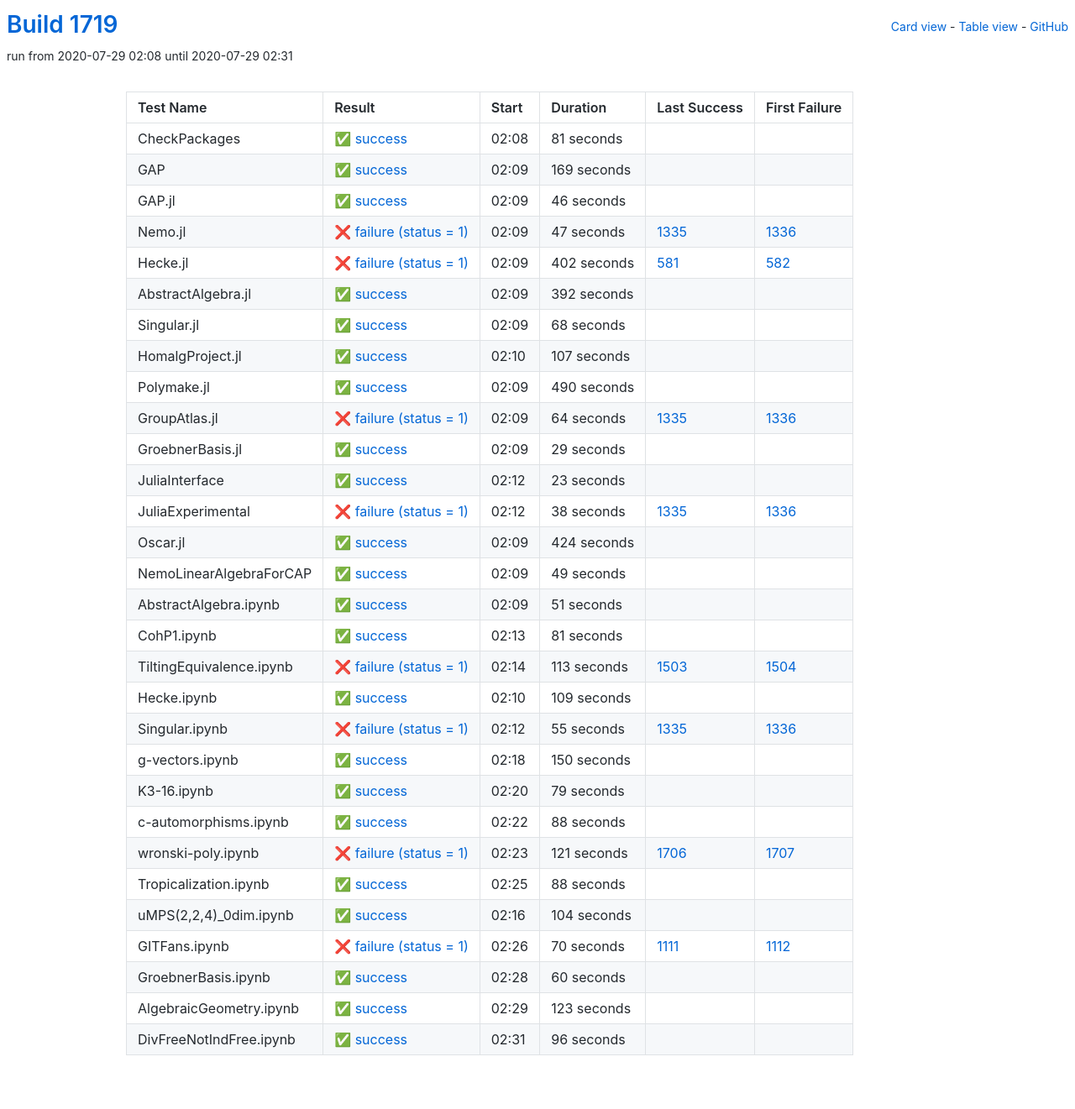
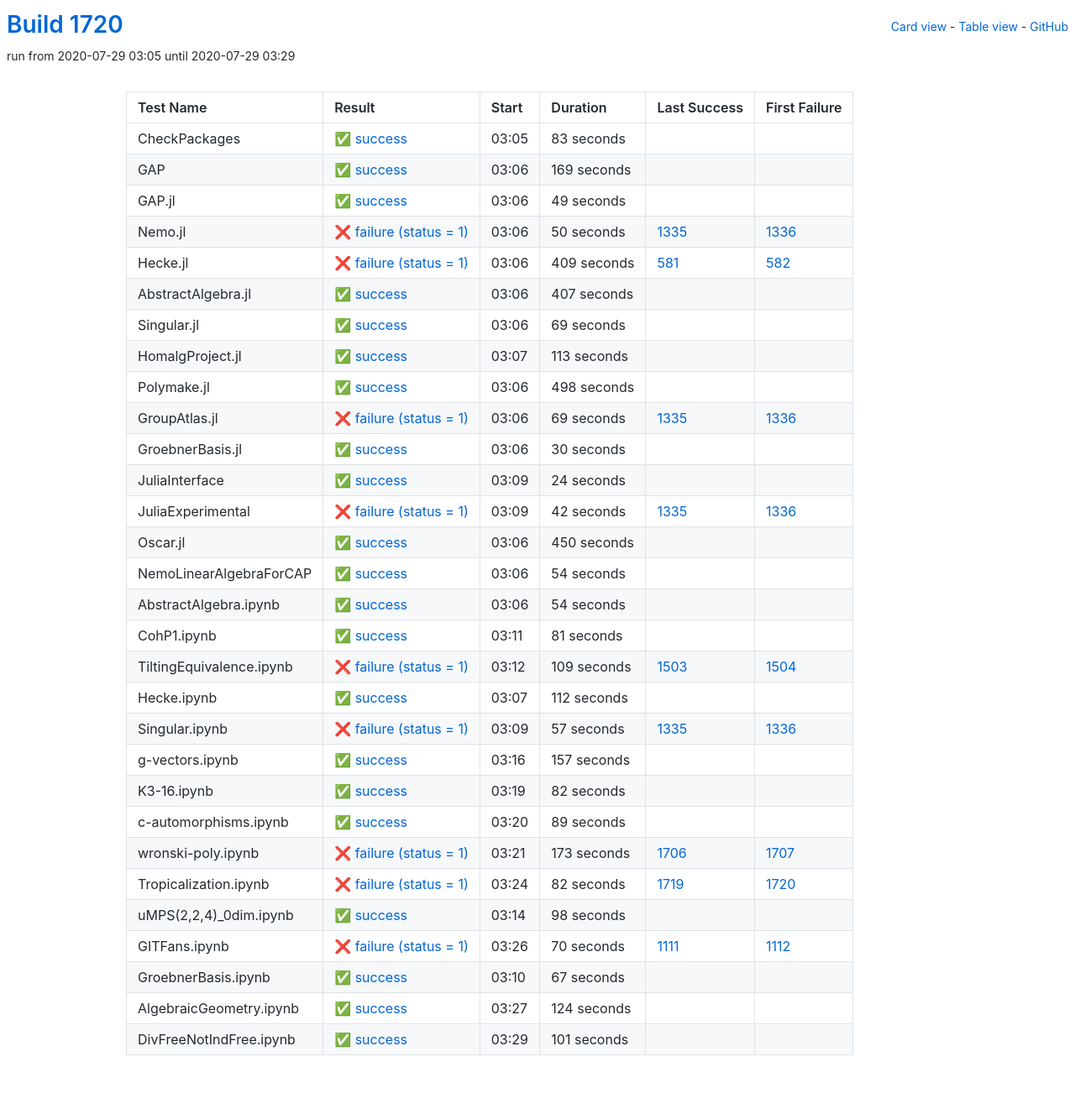
Before and after one commit to oscar-system/oscar-ci-status-1.4, a Jekyll site: the page built from table.html, in a window 1280 px wide. Shown: the whole page at 84% size. Built offline with Jekyll 4.4.1, drawn with Linux system fonts in a browser that asks for light colours.

Commit message:
Build #1720

```diff
--- a/_data/ci.yml
+++ b/_data/ci.yml
@@ -1,6 +1,6 @@
 ---
-build: 1719
-build_url: https://oscarci.mathematik.uni-kl.de/job/oscar-julia-1.4/1719/
+build: 1720
+build_url: https://oscarci.mathematik.uni-kl.de/job/oscar-julia-1.4/1720/
 job: oscar-julia-1.4
 organization: oscar-system
 repo: oscar-ci-status-1.4
@@ -8,20 +8,20 @@ repourl: https://github.com/oscar-system/oscar-ci-status-1.4
 tests:
 - name: CheckPackages
   id: checkpackages
-  log: https://oscarci.mathematik.uni-kl.de/job/oscar-julia-1.4/1719/artifact/logs/build-1719/CheckPackages.log
-  start: 2020-07-29 02:08
+  log: https://oscarci.mathematik.uni-kl.de/job/oscar-julia-1.4/1720/artifact/logs/build-1720/CheckPackages.log
+  start: 2020-07-29 03:05
   success: true
   exitcode: 0
   status: success
-  duration: 81
+  duration: 83
   last_success: false
   last_success_url:
   first_failure: false
   first_failure_url:
 - name: GAP
   id: gap
-  log: https://oscarci.mathematik.uni-kl.de/job/oscar-julia-1.4/1719/artifact/logs/build-1719/GAP.log
-  start: 2020-07-29 02:09
+  log: https://oscarci.mathematik.uni-kl.de/job/oscar-julia-1.4/1720/artifact/logs/build-1720/GAP.log
+  start: 2020-07-29 03:06
   success: true
   exitcode: 0
   status: success
@@ -32,152 +32,8 @@ tests:
   first_failure_url:
 - name: GAP.jl
   id: gap-jl
-  log: https://oscarci.mathematik.uni-kl.de/job/oscar-julia-1.4/1719/artifact/logs/build-1719/GAP.jl.log
-  start: 2020-07-29 02:09
-  success: true
-  exitcode: 0
-  status: success
-  duration: 46
-  last_success: false
-  last_success_url:
-  first_failure: false
-  first_failure_url:
-- name: Nemo.jl
-  id: nemo-jl
-  log: https://oscarci.mathematik.uni-kl.de/job/oscar-julia-1.4/1719/artifact/logs/build-1719/Nemo.jl.log
-  start: 2020-07-29 02:09
-  success: false
-  exitcode: 1
-  status: failure
-  duration: 47
-  last_success: 1335
-  last_success_url: https://oscarci.mathematik.uni-kl.de/job/oscar-julia-1.4/1335/
-  first_failure: 1336
-  first_failure_url: https://oscarci.mathematik.uni-kl.de/job/oscar-julia-1.4/1336/
-- name: Hecke.jl
-  id: hecke-jl
-  log: https://oscarci.mathematik.uni-kl.de/job/oscar-julia-1.4/1719/artifact/logs/build-1719/Hecke.jl.log
-  start: 2020-07-29 02:09
-  success: false
-  exitcode: 1
-  status: failure
-  duration: 402
-  last_success: 581
-  last_success_url: https://oscarci.mathematik.uni-kl.de/job/oscar-julia-1.4/581/
-  first_failure: 582
-  first_failure_url: https://oscarci.mathematik.uni-kl.de/job/oscar-julia-1.4/582/
-- name: AbstractAlgebra.jl
-  id: abstractalgebra-jl
-  log: https://oscarci.mathematik.uni-kl.de/job/oscar-julia-1.4/1719/artifact/logs/build-1719/AbstractAlgebra.jl.log
-  start: 2020-07-29 02:09
-  success: true
-  exitcode: 0
-  status: success
-  duration: 392
-  last_success: false
-  last_success_url:
-  first_failure: false
-  first_failure_url:
-- name: Singular.jl
-  id: singular-jl
-  log: https://oscarci.mathematik.uni-kl.de/job/oscar-julia-1.4/1719/artifact/logs/build-1719/Singular.jl.log
-  start: 2020-07-29 02:09
-  success: true
-  exitcode: 0
-  status: success
-  duration: 68
-  last_success: false
-  last_success_url:
-  first_failure: false
-  first_failure_url:
-- name: HomalgProject.jl
-  id: homalgproject-jl
-  log: https://oscarci.mathematik.uni-kl.de/job/oscar-julia-1.4/1719/artifact/logs/build-1719/HomalgProject.jl.log
-  start: 2020-07-29 02:10
-  success: true
-  exitcode: 0
-  status: success
-  duration: 107
-  last_success: false
-  last_success_url:
-  first_failure: false
-  first_failure_url:
-- name: Polymake.jl
-  id: polymake-jl
-  log: https://oscarci.mathematik.uni-kl.de/job/oscar-julia-1.4/1719/artifact/logs/build-1719/Polymake.jl.log
-  start: 2020-07-29 02:09
-  success: true
-  exitcode: 0
-  status: success
-  duration: 490
-  last_success: false
-  last_success_url:
-  first_failure: false
-  first_failure_url:
-- name: GroupAtlas.jl
-  id: groupatlas-jl
-  log: https://oscarci.mathematik.uni-kl.de/job/oscar-julia-1.4/1719/artifact/logs/build-1719/GroupAtlas.jl.log
-  start: 2020-07-29 02:09
-  success: false
-  exitcode: 1
-  status: failure
-  duration: 64
-  last_success: 1335
-  last_success_url: https://oscarci.mathematik.uni-kl.de/job/oscar-julia-1.4/1335/
-  first_failure: 1336
-  first_failure_url: https://oscarci.mathematik.uni-kl.de/job/oscar-julia-1.4/1336/
-- name: GroebnerBasis.jl
-  id: groebnerbasis-jl
-  log: https://oscarci.mathematik.uni-kl.de/job/oscar-julia-1.4/1719/artifact/logs/build-1719/GroebnerBasis.jl.log
-  start: 2020-07-29 02:09
-  success: true
-  exitcode: 0
-  status: success
-  duration: 29
-  last_success: false
-  last_success_url:
-  first_failure: false
-  first_failure_url:
-- name: JuliaInterface
-  id: juliainterface
-  log: https://oscarci.mathematik.uni-kl.de/job/oscar-julia-1.4/1719/artifact/logs/build-1719/JuliaInterface.log
-  start: 2020-07-29 02:12
-  success: true
-  exitcode: 0
-  status: success
-  duration: 23
-  last_success: false
-  last_success_url:
-  first_failure: false
-  first_failure_url:
-- name: JuliaExperimental
-  id: juliaexperimental
-  log: https://oscarci.mathematik.uni-kl.de/job/oscar-julia-1.4/1719/artifact/logs/build-1719/JuliaExperimental.log
-  start: 2020-07-29 02:12
-  success: false
-  exitcode: 1
-  status: failure
-  duration: 38
-  last_success: 1335
-  last_success_url: https://oscarci.mathematik.uni-kl.de/job/oscar-julia-1.4/1335/
-  first_failure: 1336
-  first_failure_url: https://oscarci.mathematik.uni-kl.de/job/oscar-julia-1.4/1336/
-- name: Oscar.jl
-  id: oscar-jl
-  log: https://oscarci.mathematik.uni-kl.de/job/oscar-julia-1.4/1719/artifact/logs/build-1719/Oscar.jl.log
-  start: 2020-07-29 02:09
-  success: true
-  exitcode: 0
-  status: success
-  duration: 424
-  last_success: false
-  last_success_url:
-  first_failure: false
-  first_failure_url:
-- name: NemoLinearAlgebraForCAP
-  id: nemolinearalgebraforcap
-  log: https://oscarci.mathematik.uni-kl.de/job/oscar-julia-1.4/1719/artifact/logs/build-1719/NemoLinearAlgebraForCAP.log
-  start: 2020-07-29 02:09
+  log: https://oscarci.mathematik.uni-kl.de/job/oscar-julia-1.4/1720/artifact/logs/build-1720/GAP.jl.log
+  start: 2020-07-29 03:06
   success: true
   exitcode: 0
   status: success
@@ -186,22 +42,166 @@ tests:
   last_success_url:
   first_failure: false
   first_failure_url:
-- name: AbstractAlgebra.ipynb
-  id: abstractalgebra-ipynb
-  log: https://oscarci.mathematik.uni-kl.de/job/oscar-julia-1.4/1719/artifact/logs/build-1719/AbstractAlgebra.ipynb.log
-  start: 2020-07-29 02:09
+- name: Nemo.jl
+  id: nemo-jl
+  log: https://oscarci.mathematik.uni-kl.de/job/oscar-julia-1.4/1720/artifact/logs/build-1720/Nemo.jl.log
+  start: 2020-07-29 03:06
+  success: false
+  exitcode: 1
+  status: failure
+  duration: 50
+  last_success: 1335
+  last_success_url: https://oscarci.mathematik.uni-kl.de/job/oscar-julia-1.4/1335/
+  first_failure: 1336
+  first_failure_url: https://oscarci.mathematik.uni-kl.de/job/oscar-julia-1.4/1336/
+- name: Hecke.jl
+  id: hecke-jl
+  log: https://oscarci.mathematik.uni-kl.de/job/oscar-julia-1.4/1720/artifact/logs/build-1720/Hecke.jl.log
+  start: 2020-07-29 03:06
+  success: false
+  exitcode: 1
+  status: failure
+  duration: 409
+  last_success: 581
+  last_success_url: https://oscarci.mathematik.uni-kl.de/job/oscar-julia-1.4/581/
+  first_failure: 582
+  first_failure_url: https://oscarci.mathematik.uni-kl.de/job/oscar-julia-1.4/582/
+- name: AbstractAlgebra.jl
+  id: abstractalgebra-jl
+  log: https://oscarci.mathematik.uni-kl.de/job/oscar-julia-1.4/1720/artifact/logs/build-1720/AbstractAlgebra.jl.log
+  start: 2020-07-29 03:06
   success: true
   exitcode: 0
   status: success
-  duration: 51
+  duration: 407
+  last_success: false
+  last_success_url:
+  first_failure: false
+  first_failure_url:
+- name: Singular.jl
+  id: singular-jl
+  log: https://oscarci.mathematik.uni-kl.de/job/oscar-julia-1.4/1720/artifact/logs/build-1720/Singular.jl.log
+  start: 2020-07-29 03:06
+  success: true
+  exitcode: 0
+  status: success
+  duration: 69
+  last_success: false
+  last_success_url:
+  first_failure: false
+  first_failure_url:
+- name: HomalgProject.jl
+  id: homalgproject-jl
+  log: https://oscarci.mathematik.uni-kl.de/job/oscar-julia-1.4/1720/artifact/logs/build-1720/HomalgProject.jl.log
+  start: 2020-07-29 03:07
+  success: true
+  exitcode: 0
+  status: success
+  duration: 113
+  last_success: false
+  last_success_url:
+  first_failure: false
+  first_failure_url:
+- name: Polymake.jl
+  id: polymake-jl
+  log: https://oscarci.mathematik.uni-kl.de/job/oscar-julia-1.4/1720/artifact/logs/build-1720/Polymake.jl.log
+  start: 2020-07-29 03:06
+  success: true
+  exitcode: 0
+  status: success
+  duration: 498
+  last_success: false
+  last_success_url:
+  first_failure: false
+  first_failure_url:
+- name: GroupAtlas.jl
+  id: groupatlas-jl
+  log: https://oscarci.mathematik.uni-kl.de/job/oscar-julia-1.4/1720/artifact/logs/build-1720/GroupAtlas.jl.log
+  start: 2020-07-29 03:06
+  success: false
+  exitcode: 1
+  status: failure
+  duration: 69
+  last_success: 1335
+  last_success_url: https://oscarci.mathematik.uni-kl.de/job/oscar-julia-1.4/1335/
+  first_failure: 1336
+  first_failure_url: https://oscarci.mathematik.uni-kl.de/job/oscar-julia-1.4/1336/
+- name: GroebnerBasis.jl
+  id: groebnerbasis-jl
+  log: https://oscarci.mathematik.uni-kl.de/job/oscar-julia-1.4/1720/artifact/logs/build-1720/GroebnerBasis.jl.log
+  start: 2020-07-29 03:06
+  success: true
+  exitcode: 0
+  status: success
+  duration: 30
+  last_success: false
+  last_success_url:
+  first_failure: false
+  first_failure_url:
+- name: JuliaInterface
+  id: juliainterface
+  log: https://oscarci.mathematik.uni-kl.de/job/oscar-julia-1.4/1720/artifact/logs/build-1720/JuliaInterface.log
+  start: 2020-07-29 03:09
+  success: true
+  exitcode: 0
+  status: success
+  duration: 24
+  last_success: false
+  last_success_url:
+  first_failure: false
+  first_failure_url:
+- name: JuliaExperimental
+  id: juliaexperimental
+  log: https://oscarci.mathematik.uni-kl.de/job/oscar-julia-1.4/1720/artifact/logs/build-1720/JuliaExperimental.log
+  start: 2020-07-29 03:09
+  success: false
+  exitcode: 1
+  status: failure
+  duration: 42
+  last_success: 1335
+  last_success_url: https://oscarci.mathematik.uni-kl.de/job/oscar-julia-1.4/1335/
+  first_failure: 1336
+  first_failure_url: https://oscarci.mathematik.uni-kl.de/job/oscar-julia-1.4/1336/
+- name: Oscar.jl
+  id: oscar-jl
+  log: https://oscarci.mathematik.uni-kl.de/job/oscar-julia-1.4/1720/artifact/logs/build-1720/Oscar.jl.log
+  start: 2020-07-29 03:06
+  success: true
+  exitcode: 0
+  status: success
+  duration: 450
+  last_success: false
+  last_success_url:
+  first_failure: false
+  first_failure_url:
+- name: NemoLinearAlgebraForCAP
+  id: nemolinearalgebraforcap
+  log: https://oscarci.mathematik.uni-kl.de/job/oscar-julia-1.4/1720/artifact/logs/build-1720/NemoLinearAlgebraForCAP.log
+  start: 2020-07-29 03:06
+  success: true
+  exitcode: 0
+  status: success
+  duration: 54
+  last_success: false
+  last_success_url:
+  first_failure: false
+  first_failure_url:
+- name: AbstractAlgebra.ipynb
+  id: abstractalgebra-ipynb
+  log: https://oscarci.mathematik.uni-kl.de/job/oscar-julia-1.4/1720/artifact/logs/build-1720/AbstractAlgebra.ipynb.log
+  start: 2020-07-29 03:06
+  success: true
+  exitcode: 0
+  status: success
+  duration: 54
   last_success: false
   last_success_url:
   first_failure: false
   first_failure_url:
 - name: CohP1.ipynb
   id: cohp1-ipynb
-  log: https://oscarci.mathematik.uni-kl.de/job/oscar-julia-1.4/1719/artifact/logs/build-1719/CohP1.ipynb.log
-  start: 2020-07-29 02:13
+  log: https://oscarci.mathematik.uni-kl.de/job/oscar-julia-1.4/1720/artifact/logs/build-1720/CohP1.ipynb.log
+  start: 2020-07-29 03:11
   success: true
   exitcode: 0
   status: success
@@ -212,116 +212,116 @@ tests:
   first_failure_url:
 - name: TiltingEquivalence.ipynb
   id: tiltingequivalence-ipynb
-  log: https://oscarci.mathematik.uni-kl.de/job/oscar-julia-1.4/1719/artifact/logs/build-1719/TiltingEquivalence.ipynb.log
-  start: 2020-07-29 02:14
+  log: https://oscarci.mathematik.uni-kl.de/job/oscar-julia-1.4/1720/artifact/logs/build-1720/TiltingEquivalence.ipynb.log
+  start: 2020-07-29 03:12
   success: false
   exitcode: 1
   status: failure
-  duration: 113
+  duration: 109
   last_success: 1503
   last_success_url: https://oscarci.mathematik.uni-kl.de/job/oscar-julia-1.4/1503/
   first_failure: 1504
   first_failure_url: https://oscarci.mathematik.uni-kl.de/job/oscar-julia-1.4/1504/
 - name: Hecke.ipynb
   id: hecke-ipynb
-  log: https://oscarci.mathematik.uni-kl.de/job/oscar-julia-1.4/1719/artifact/logs/build-1719/Hecke.ipynb.log
-  start: 2020-07-29 02:10
+  log: https://oscarci.mathematik.uni-kl.de/job/oscar-julia-1.4/1720/artifact/logs/build-1720/Hecke.ipynb.log
+  start: 2020-07-29 03:07
   success: true
   exitcode: 0
   status: success
-  duration: 109
+  duration: 112
   last_success: false
   last_success_url:
   first_failure: false
   first_failure_url:
 - name: Singular.ipynb
   id: singular-ipynb
-  log: https://oscarci.mathematik.uni-kl.de/job/oscar-julia-1.4/1719/artifact/logs/build-1719/Singular.ipynb.log
-  start: 2020-07-29 02:12
+  log: https://oscarci.mathematik.uni-kl.de/job/oscar-julia-1.4/1720/artifact/logs/build-1720/Singular.ipynb.log
+  start: 2020-07-29 03:09
   success: false
   exitcode: 1
   status: failure
-  duration: 55
+  duration: 57
   last_success: 1335
   last_success_url: https://oscarci.mathematik.uni-kl.de/job/oscar-julia-1.4/1335/
   first_failure: 1336
   first_failure_url: https://oscarci.mathematik.uni-kl.de/job/oscar-julia-1.4/1336/
 - name: g-vectors.ipynb
   id: g-vectors-ipynb
-  log: https://oscarci.mathematik.uni-kl.de/job/oscar-julia-1.4/1719/artifact/logs/build-1719/g-vectors.ipynb.log
-  start: 2020-07-29 02:18
+  log: https://oscarci.mathematik.uni-kl.de/job/oscar-julia-1.4/1720/artifact/logs/build-1720/g-vectors.ipynb.log
+  start: 2020-07-29 03:16
   success: true
   exitcode: 0
   status: success
-  duration: 150
+  duration: 157
   last_success: false
   last_success_url:
   first_failure: false
   first_failure_url:
 - name: K3-16.ipynb
   id: k3-16-ipynb
-  log: https://oscarci.mathematik.uni-kl.de/job/oscar-julia-1.4/1719/artifact/logs/build-1719/K3-16.ipynb.log
-  start: 2020-07-29 02:20
+  log: https://oscarci.mathematik.uni-kl.de/job/oscar-julia-1.4/1720/artifact/logs/build-1720/K3-16.ipynb.log
+  start: 2020-07-29 03:19
   success: true
   exitcode: 0
   status: success
-  duration: 79
+  duration: 82
   last_success: false
   last_success_url:
   first_failure: false
   first_failure_url:
 - name: c-automorphisms.ipynb
   id: c-automorphisms-ipynb
-  log: https://oscarci.mathematik.uni-kl.de/job/oscar-julia-1.4/1719/artifact/logs/build-1719/c-automorphisms.ipynb.log
-  start: 2020-07-29 02:22
+  log: https://oscarci.mathematik.uni-kl.de/job/oscar-julia-1.4/1720/artifact/logs/build-1720/c-automorphisms.ipynb.log
+  start: 2020-07-29 03:20
   success: true
   exitcode: 0
   status: success
-  duration: 88
+  duration: 89
   last_success: false
   last_success_url:
   first_failure: false
   first_failure_url:
 - name: wronski-poly.ipynb
   id: wronski-poly-ipynb
-  log: https://oscarci.mathematik.uni-kl.de/job/oscar-julia-1.4/1719/artifact/logs/build-1719/wronski-poly.ipynb.log
-  start: 2020-07-29 02:23
+  log: https://oscarci.mathematik.uni-kl.de/job/oscar-julia-1.4/1720/artifact/logs/build-1720/wronski-poly.ipynb.log
+  start: 2020-07-29 03:21
   success: false
   exitcode: 1
   status: failure
-  duration: 121
+  duration: 173
   last_success: 1706
   last_success_url: https://oscarci.mathematik.uni-kl.de/job/oscar-julia-1.4/1706/
   first_failure: 1707
   first_failure_url: https://oscarci.mathematik.uni-kl.de/job/oscar-julia-1.4/1707/
 - name: Tropicalization.ipynb
   id: tropicalization-ipynb
-  log: https://oscarci.mathematik.uni-kl.de/job/oscar-julia-1.4/1719/artifact/logs/build-1719/Tropicalization.ipynb.log
-  start: 2020-07-29 02:25
+  log: https://oscarci.mathematik.uni-kl.de/job/oscar-julia-1.4/1720/artifact/logs/build-1720/Tropicalization.ipynb.log
+  start: 2020-07-29 03:24
+  success: false
+  exitcode: 1
+  status: failure
+  duration: 82
+  last_success: 1719
+  last_success_url: https://oscarci.mathematik.uni-kl.de/job/oscar-julia-1.4/1719/
+  first_failure: 1720
+  first_failure_url: https://oscarci.mathematik.uni-kl.de/job/oscar-julia-1.4/1720/
+- name: uMPS(2,2,4)_0dim.ipynb
+  id: umps-2-2-4-0dim-ipynb
+  log: https://oscarci.mathematik.uni-kl.de/job/oscar-julia-1.4/1720/artifact/logs/build-1720/uMPS-2-2-4-_0dim.ipynb.log
+  start: 2020-07-29 03:14
   success: true
   exitcode: 0
   status: success
-  duration: 88
-  last_success: false
-  last_success_url:
-  first_failure: false
-  first_failure_url:
-- name: uMPS(2,2,4)_0dim.ipynb
-  id: umps-2-2-4-0dim-ipynb
-  log: https://oscarci.mathematik.uni-kl.de/job/oscar-julia-1.4/1719/artifact/logs/build-1719/uMPS-2-2-4-_0dim.ipynb.log
-  start: 2020-07-29 02:16
-  success: true
-  exitcode: 0
-  status: success
-  duration: 104
+  duration: 98
   last_success: false
   last_success_url:
   first_failure: false
   first_failure_url:
 - name: GITFans.ipynb
   id: gitfans-ipynb
-  log: https://oscarci.mathematik.uni-kl.de/job/oscar-julia-1.4/1719/artifact/logs/build-1719/GITFans.ipynb.log
-  start: 2020-07-29 02:26
+  log: https://oscarci.mathematik.uni-kl.de/job/oscar-julia-1.4/1720/artifact/logs/build-1720/GITFans.ipynb.log
+  start: 2020-07-29 03:26
   success: false
   exitcode: 1
   status: failure
@@ -332,36 +332,36 @@ tests:
   first_failure_url: https://oscarci.mathematik.uni-kl.de/job/oscar-julia-1.4/1112/
 - name: GroebnerBasis.ipynb
   id: groebnerbasis-ipynb
-  log: https://oscarci.mathematik.uni-kl.de/job/oscar-julia-1.4/1719/artifact/logs/build-1719/GroebnerBasis.ipynb.log
-  start: 2020-07-29 02:28
+  log: https://oscarci.mathematik.uni-kl.de/job/oscar-julia-1.4/1720/artifact/logs/build-1720/GroebnerBasis.ipynb.log
+  start: 2020-07-29 03:10
   success: true
   exitcode: 0
   status: success
-  duration: 60
+  duration: 67
   last_success: false
   last_success_url:
   first_failure: false
   first_failure_url:
 - name: AlgebraicGeometry.ipynb
   id: algebraicgeometry-ipynb
-  log: https://oscarci.mathematik.uni-kl.de/job/oscar-julia-1.4/1719/artifact/logs/build-1719/AlgebraicGeometry.ipynb.log
-  start: 2020-07-29 02:29
+  log: https://oscarci.mathematik.uni-kl.de/job/oscar-julia-1.4/1720/artifact/logs/build-1720/AlgebraicGeometry.ipynb.log
+  start: 2020-07-29 03:27
   success: true
   exitcode: 0
   status: success
-  duration: 123
+  duration: 124
   last_success: false
   last_success_url:
   first_failure: false
   first_failure_url:
 - name: DivFreeNotIndFree.ipynb
   id: divfreenotindfree-ipynb
-  log: https://oscarci.mathematik.uni-kl.de/job/oscar-julia-1.4/1719/artifact/logs/build-1719/DivFreeNotIndFree.ipynb.log
-  start: 2020-07-29 02:31
+  log: https://oscarci.mathematik.uni-kl.de/job/oscar-julia-1.4/1720/artifact/logs/build-1720/DivFreeNotIndFree.ipynb.log
+  start: 2020-07-29 03:29
   success: true
   exitcode: 0
   status: success
-  duration: 96
+  duration: 101
   last_success: false
   last_success_url:
   first_failure: false
```
Also changed, not shown: README.md.
